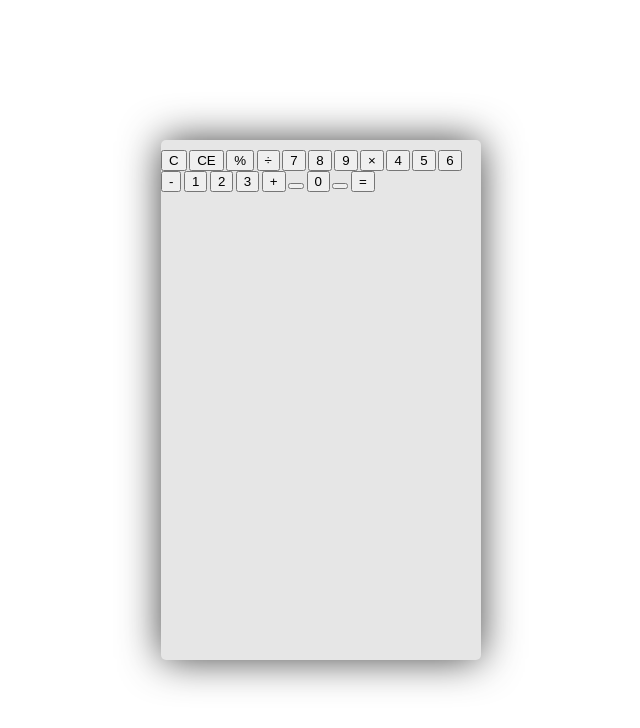
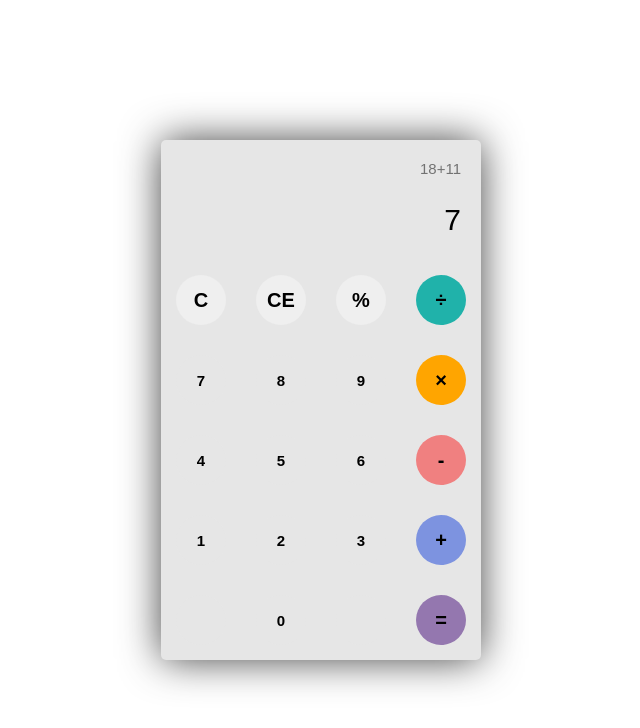
Before and after one commit to jezyk2796/CalculatorJS, a website built with webpack: page src/index.html in a window 1280 px wide. Shown: the whole page, without its empty margins (319-959 px from the left). Built offline with nearby package versions, Linux system fonts and the light colour scheme; files whose address does not match are found by name; a web font is replaced by a local one.

Commit message:
design completed

```diff
--- a/src/index.html
+++ b/src/index.html
@@ -13,10 +13,10 @@
     <div id="calculator">
         <div id="result">
             <div id="history">
-                <p id="history-value"></p>
+                <p id="history-value">18+11</p>
             </div>
             <div id="output">
-                <p id="output-value"></p>
+                <p id="output-value">7</p>
             </div>
         </div>
         <div id="keyboard">
@@ -24,21 +24,25 @@
             <button class="operator" id="backspace">CE</button>
             <button class="operator" id="percent">%</button>
             <button class="operator" id="divide">&#247;</button>
+            <!--  -->
             <button class="number" id="seven">7</button>
             <button class="number" id="eight">8</button>
             <button class="number" id="nine">9</button>
             <button class="operator" id="multiply">&times;</button>
+            <!--  -->
             <button class="number" id="four">4</button>
             <button class="number" id="five">5</button>
             <button class="number" id="six">6</button>
             <button class="operator" id="minus">-</button>
+            <!--  -->
             <button class="number" id="one">1</button>
             <button class="number" id="two">2</button>
             <button class="number" id="three">3</button>
             <button class="operator" id="plus">+</button>
-            <button class="empty"></button>
+            <!--  -->
+            <button class="empty" disabled></button>
             <button class="number" id="zero">0</button>
-            <button class="empty"></button>
+            <button class="empty" disabled></button>
             <button class="operator" id="equals">=</button>
         </div>
     </div>
--- a/src/style/main.scss
+++ b/src/style/main.scss
@@ -1,2 +1,2 @@
-@import 'modules/colors';
+@import 'modules/all-modules';
 @import 'partials/all-partials';
--- /dev/null
+++ b/src/style/modules/all-modules.scss
@@ -0,0 +1,2 @@
+@import 'colors.scss';
+@import 'typography.scss';
--- a/src/style/modules/colors.scss
+++ b/src/style/modules/colors.scss
@@ -1,3 +1,9 @@
 $bgc: url('../img/background.png');
 $calc-bgc: #e6e6e6;
 $calc-shadow: 0px 0px 40px -1px rgba(59, 59, 59, 1);
+$history: #727272;
+$divide: #20b2aa;
+$multiply: #ffa500;
+$minus: #f08080;
+$plus: #7d93e0;
+$equals: #9477af;
--- /dev/null
+++ b/src/style/modules/typography.scss
@@ -0,0 +1,4 @@
+@import url('<link href="https://fonts.googleapis.com/css?family=Josefin+Sans" rel="stylesheet">');
+
+$ff-josefin: 'Josefin Sans',
+sans-serif;
--- a/src/style/partials/body.scss
+++ b/src/style/partials/body.scss
@@ -8,4 +8,5 @@ body {
     display: flex;
     justify-content: center;
     align-items: center;
+    font-family: $ff-josefin;
 }
--- a/src/style/partials/calculator.scss
+++ b/src/style/partials/calculator.scss
@@ -4,4 +4,92 @@
     border-radius: .5rem;
     background-color: $calc-bgc;
     box-shadow: $calc-shadow;
+
+    #result {
+        height: 12rem;
+
+        #history {
+            text-align: right;
+            height: 2rem;
+            margin: 0 2rem;
+            padding: 2rem 0 0 0;
+            font-size: 1.5rem;
+            color: $history;
+        }
+
+        #output {
+            display: flex;
+            justify-content: flex-end;
+            align-items: center;
+            height: 6rem;
+            margin: 1rem 2rem;
+            font-size: 3rem;
+        }
+
+        p {
+            margin: 0;
+        }
+    }
+
+    #keyboard {
+        height: 40rem;
+        display: flex;
+        flex-wrap: wrap;
+
+        .operator,
+        .number,
+        .empty {
+            width: 5rem;
+            height: 5rem;
+            margin: 1.5rem;
+            border-radius: 50%;
+            border: none;
+            font-weight: 900;
+            font-size: 1.5rem;
+        }
+
+        .number,
+        .empty {
+            background-color: $calc-bgc;
+        }
+
+        .number,
+        .operator {
+            cursor: pointer;
+        }
+
+        .number:active,
+        .operator:active {
+            font-size: 1.2rem;
+        }
+
+        .number:focus,
+        .operator:focus {
+            outline: 0;
+        }
+
+        .operator {
+            font-size: 2rem;
+        }
+
+        #divide {
+            background-color: $divide;
+        }
+
+        #multiply {
+            background-color: $multiply;
+        }
+
+        #minus {
+            background-color: $minus;
+        }
+
+        #plus {
+            background-color: $plus;
+        }
+
+        #equals {
+            background-color: $equals;
+        }
+    }
 }
```
Also changed, not shown: dist/index.html, dist/main.js.
